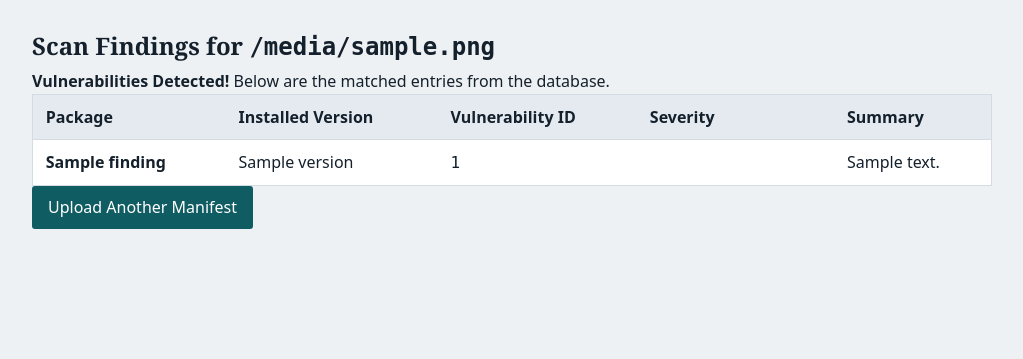
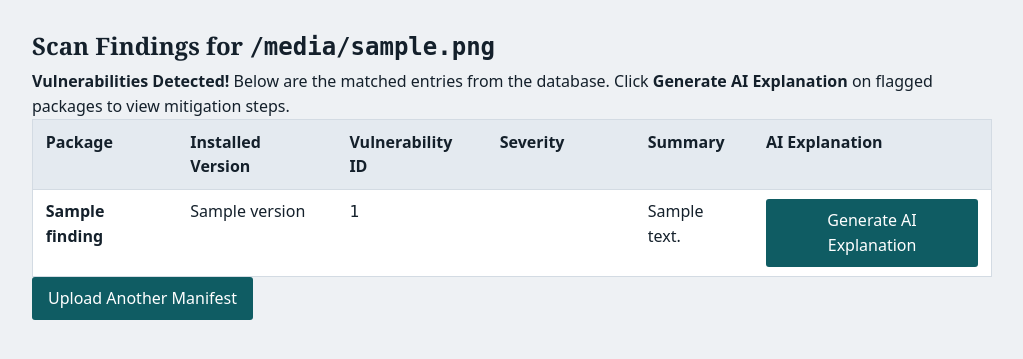
Before and after one commit to Avanipihu/CodeLedger, a Flask app: template templates/results.html in a window 1280 px wide. Shown: the part 54-413 px from the top of the page, without its empty margins (128-1151 px from the left). Run offline with Flask 3, Linux system fonts and the light colour scheme; the template is opened without the code that fills it: most values are stand-ins (such as "Sample title", 1, 10 or a date in 2020).

Commit message:
Integrate AI explanation for vulnerability findings
Added AI explanation feature for vulnerabilities.

```diff
--- a/templates/results.html
+++ b/templates/results.html
@@ -6,7 +6,7 @@
 
     {% if findings %}
         <div class="alert alert-warning mt-3">
-            <strong>Vulnerabilities Detected!</strong> Below are the matched entries from the database.
+            <strong>Vulnerabilities Detected!</strong> Below are the matched entries from the database. Click <strong>Generate AI Explanation</strong> on flagged packages to view mitigation steps.
         </div>
 
         <table class="table table-bordered table-striped mt-3">
@@ -17,6 +17,7 @@
                     <th>Vulnerability ID</th>
                     <th>Severity</th>
                     <th>Summary</th>
+                    <th>AI Explanation</th>
                 </tr>
             </thead>
             <tbody>
@@ -31,10 +32,25 @@
                         </span>
                     </td>
                     <td>{{ finding.summary if finding.summary else finding.get('details', 'N/A') }}</td>
+                    <td>
+                        <button class="btn btn-sm btn-info text-white" onclick='getAIExplanation({{ finding | tojson }})'>
+                            Generate AI Explanation
+                        </button>
+                    </td>
                 </tr>
                 {% endfor %}
             </tbody>
         </table>
+
+        <!-- Interactive AI Explanation Card -->
+        <div id="ai-explanation-box" class="card mt-4" style="display:none;">
+            <div class="card-header bg-dark text-white">
+                <strong>AI Finding Explanation & Remediation Guide</strong>
+            </div>
+            <div class="card-body">
+                <pre id="ai-explanation-content" style="white-space: pre-wrap; font-family: inherit; margin: 0;"></pre>
+            </div>
+        </div>
     {% else %}
         <div class="alert alert-success mt-3">
             <strong>Clean Scan!</strong> No vulnerability matches were found.
@@ -43,4 +59,26 @@
 
     <a href="/" class="btn btn-primary mt-3">Upload Another Manifest</a>
 </div>
+
+<script>
+function getAIExplanation(findingData) {
+    const box = document.getElementById('ai-explanation-box');
+    const content = document.getElementById('ai-explanation-content');
+    box.style.display = 'block';
+    content.innerText = 'Analyzing vulnerability context and generating remediation steps...';
+
+    fetch('/explain', {
+        method: 'POST',
+        headers: { 'Content-Type': 'application/json' },
+        body: JSON.stringify(findingData)
+    })
+    .then(response => response.json())
+    .then(data => {
+        content.innerText = data.explanation;
+    })
+    .catch(err => {
+        content.innerText = 'Error generating explanation: ' + err;
+    });
+}
+</script>
 {% endblock %}
```
